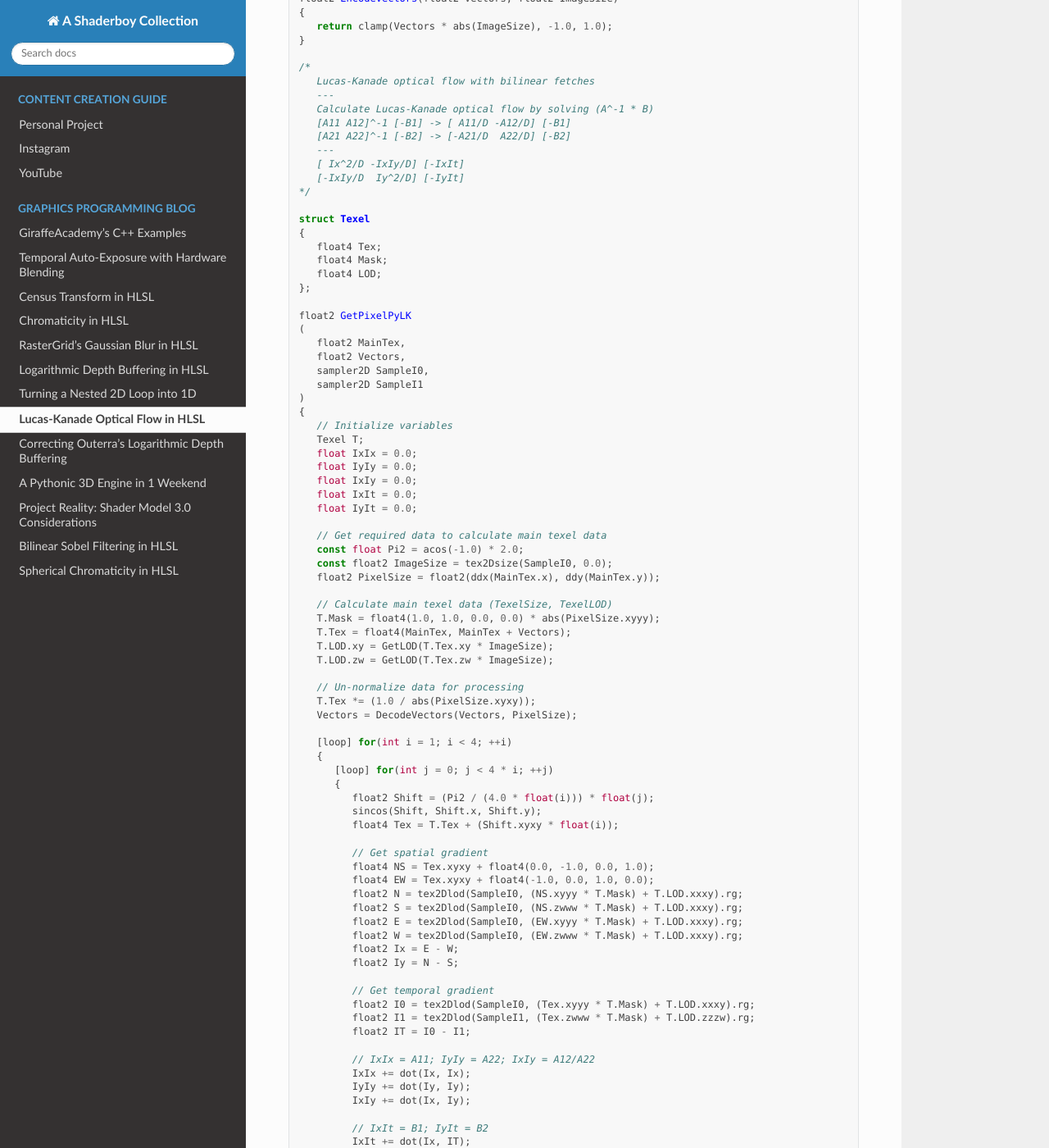
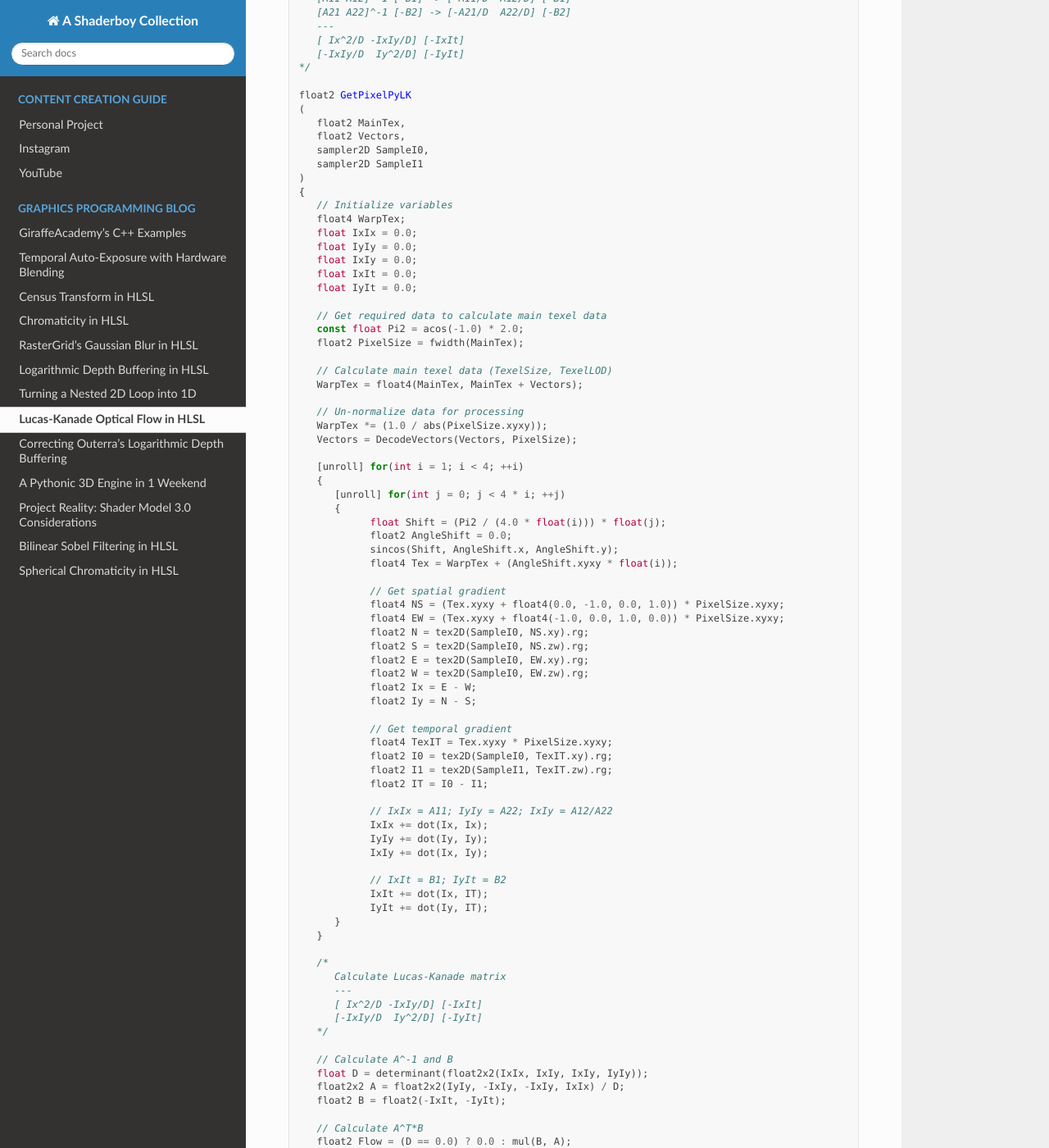
Before and after one commit to papadanku/papadanku.github.io, a Sphinx documentation site: the page built from docs/source/blog/opticalflow.rst, in a window 1280 px wide and 1400 px high, scrolled down 1446 px. Shown: the whole window at 82% size. Built offline with Sphinx 7.4.7 and the Read the Docs theme 2.0.0, drawn with Linux system fonts in a browser that asks for light colours; some of the changed text lies outside the part shown.

Commit message:
Update opticalflow.rst

```diff
--- a/docs/source/blog/opticalflow.rst
+++ b/docs/source/blog/opticalflow.rst
@@ -47,15 +47,6 @@ The pyramid LK algorithm consists of the following steps.
       return saturate(P * IHalfPi);
    }
 
-   float2 GetLOD(float2 Tex)
-   {
-      float2 Ix = ddx(Tex);
-      float2 Iy = ddy(Tex);
-      float Lx = dot(Ix, Ix);
-      float Ly = dot(Iy, Iy);
-      return float2(0.0, 0.5) * max(0.0, log2(max(Lx, Ly)));
-   }
-
    /*
       [Functions]
    */
@@ -83,13 +74,6 @@ The pyramid LK algorithm consists of the following steps.
       [-IxIy/D  Iy^2/D] [-IyIt]
    */
 
-   struct Texel
-   {
-      float4 Tex;
-      float4 Mask;
-      float4 LOD;
-   };
-
    float2 GetPixelPyLK
    (
       float2 MainTex,
@@ -99,7 +83,7 @@ The pyramid LK algorithm consists of the following steps.
    )
    {
       // Initialize variables
-      Texel T;
+      float4 WarpTex;
       float IxIx = 0.0;
       float IyIy = 0.0;
       float IxIy = 0.0;
@@ -108,50 +92,48 @@ The pyramid LK algorithm consists of the following steps.
 
       // Get required data to calculate main texel data
       const float Pi2 = acos(-1.0) * 2.0;
-      const float2 ImageSize = tex2Dsize(SampleI0, 0.0);
-      float2 PixelSize = float2(ddx(MainTex.x), ddy(MainTex.y));
+      float2 PixelSize = fwidth(MainTex);
 
       // Calculate main texel data (TexelSize, TexelLOD)
-      T.Mask = float4(1.0, 1.0, 0.0, 0.0) * abs(PixelSize.xyyy);
-      T.Tex = float4(MainTex, MainTex + Vectors);
-      T.LOD.xy = GetLOD(T.Tex.xy * ImageSize);
-      T.LOD.zw = GetLOD(T.Tex.zw * ImageSize);
+      WarpTex = float4(MainTex, MainTex + Vectors);
 
       // Un-normalize data for processing
-      T.Tex *= (1.0 / abs(PixelSize.xyxy));
+      WarpTex *= (1.0 / abs(PixelSize.xyxy));
       Vectors = DecodeVectors(Vectors, PixelSize);
 
-      [loop] for(int i = 1; i < 4; ++i)
+      [unroll] for(int i = 1; i < 4; ++i)
       {
-         [loop] for(int j = 0; j < 4 * i; ++j)
+         [unroll] for(int j = 0; j < 4 * i; ++j)
          {
-            float2 Shift = (Pi2 / (4.0 * float(i))) * float(j);
-            sincos(Shift, Shift.x, Shift.y);
-            float4 Tex = T.Tex + (Shift.xyxy * float(i));
+               float Shift = (Pi2 / (4.0 * float(i))) * float(j);
+               float2 AngleShift = 0.0;
+               sincos(Shift, AngleShift.x, AngleShift.y);
+               float4 Tex = WarpTex + (AngleShift.xyxy * float(i));
 
-            // Get spatial gradient
-            float4 NS = Tex.xyxy + float4(0.0, -1.0, 0.0, 1.0);
-            float4 EW = Tex.xyxy + float4(-1.0, 0.0, 1.0, 0.0);
-            float2 N = tex2Dlod(SampleI0, (NS.xyyy * T.Mask) + T.LOD.xxxy).rg;
-            float2 S = tex2Dlod(SampleI0, (NS.zwww * T.Mask) + T.LOD.xxxy).rg;
-            float2 E = tex2Dlod(SampleI0, (EW.xyyy * T.Mask) + T.LOD.xxxy).rg;
-            float2 W = tex2Dlod(SampleI0, (EW.zwww * T.Mask) + T.LOD.xxxy).rg;
-            float2 Ix = E - W;
-            float2 Iy = N - S;
+               // Get spatial gradient
+               float4 NS = (Tex.xyxy + float4(0.0, -1.0, 0.0, 1.0)) * PixelSize.xyxy;
+               float4 EW = (Tex.xyxy + float4(-1.0, 0.0, 1.0, 0.0)) * PixelSize.xyxy;
+               float2 N = tex2D(SampleI0, NS.xy).rg;
+               float2 S = tex2D(SampleI0, NS.zw).rg;
+               float2 E = tex2D(SampleI0, EW.xy).rg;
+               float2 W = tex2D(SampleI0, EW.zw).rg;
+               float2 Ix = E - W;
+               float2 Iy = N - S;
 
-            // Get temporal gradient
-            float2 I0 = tex2Dlod(SampleI0, (Tex.xyyy * T.Mask) + T.LOD.xxxy).rg;
-            float2 I1 = tex2Dlod(SampleI1, (Tex.zwww * T.Mask) + T.LOD.zzzw).rg;
-            float2 IT = I0 - I1;
+               // Get temporal gradient
+               float4 TexIT = Tex.xyxy * PixelSize.xyxy;
+               float2 I0 = tex2D(SampleI0, TexIT.xy).rg;
+               float2 I1 = tex2D(SampleI1, TexIT.zw).rg;
+               float2 IT = I0 - I1;
 
-            // IxIx = A11; IyIy = A22; IxIy = A12/A22
-            IxIx += dot(Ix, Ix);
-            IyIy += dot(Iy, Iy);
-            IxIy += dot(Ix, Iy);
+               // IxIx = A11; IyIy = A22; IxIy = A12/A22
+               IxIx += dot(Ix, Ix);
+               IyIy += dot(Iy, Iy);
+               IxIy += dot(Ix, Iy);
 
-            // IxIt = B1; IyIt = B2
-            IxIt += dot(Ix, IT);
-            IyIt += dot(Iy, IT);
+               // IxIt = B1; IyIt = B2
+               IxIt += dot(Ix, IT);
+               IyIt += dot(Iy, IT);
          }
       }
 
```
